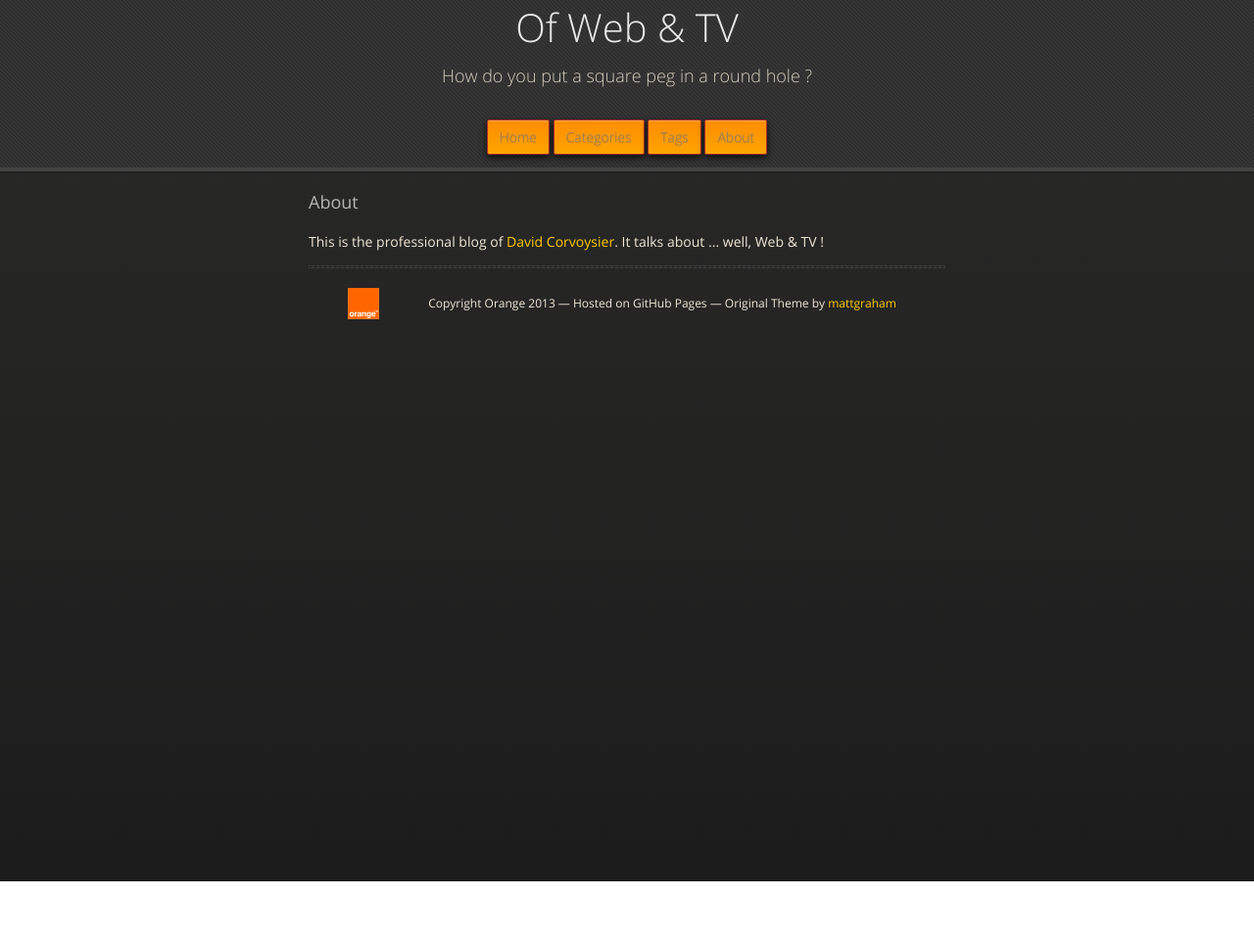
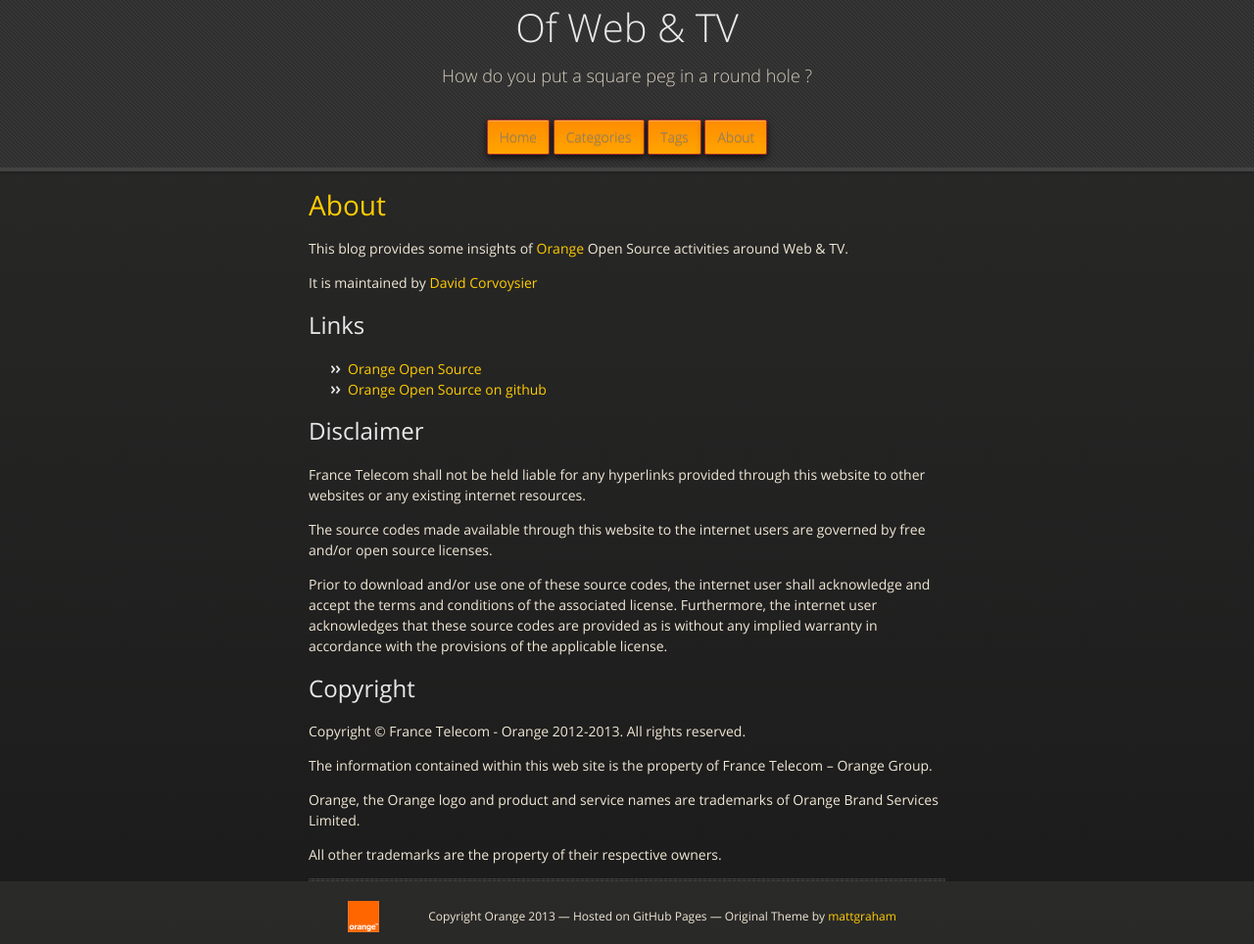
Before and after one commit to ppietrak/dcorvoysier.github.com, a Jekyll site: the page built from about.html, in a window 1280 px wide. Shown: the whole page at 98% size. Built offline with Jekyll 4.4.1, drawn with Linux system fonts in a browser that asks for light colours; nearby versions of some CDN libraries; library files that are not in the unit come from our copies; before the commit the page ends 900 px from its top, so only the background shows below that.

Commit message:
Updated about page to add disclaimer and copyright information

```diff
--- a/about.html
+++ b/about.html
@@ -1,5 +1,44 @@
 ---
 layout: page
+title: About
 ---
-<h3>About</h3>
-<p>This is the professional blog of <a href="https://github.com/dcorvoysier">David Corvoysier</a>. It talks about ... well, Web &amp; TV !</p>
+<p>This blog provides some insights of <a href='http://www.orange.com'>
+Orange</a> Open Source activities around Web & TV.</p>
+<p>It is maintained by
+<a href="https://github.com/dcorvoysier">David Corvoysier</a>
+</p>
+<h2>Links</h2>
+<ul>
+    <li><a href='http://opensource.orange.com'>Orange Open Source</a></li>
+    <li><a href='https://github.com/Orange-OpenSource'>Orange Open Source on github</a></li>
+</ul>
+
+<h2>Disclaimer</h2>
+
+<p>
+France Telecom shall not be held liable for any hyperlinks provided
+through this website to other websites or any existing internet resources.
+</p>
+<p>
+The source codes made available through this website to the internet
+users are governed by free and/or open source licenses.
+</p>
+<p>
+Prior to download and/or use one of these source codes, the internet
+user shall acknowledge and accept the terms and conditions of the
+associated license. Furthermore, the internet user acknowledges that
+these source codes are provided as is without any implied warranty in
+accordance with the provisions of the applicable license.
+</p>
+
+<h2>Copyright</h2>
+
+<p>Copyright © France Telecom - Orange 2012-2013. All rights reserved.</p>
+<p>The information contained within this web site is the property of
+ France Telecom – Orange Group.</p>
+
+<p>
+Orange, the Orange logo and product and service names are trademarks of
+Orange Brand Services Limited.
+<p>All other trademarks are the property
+of their respective owners.</p>
```
